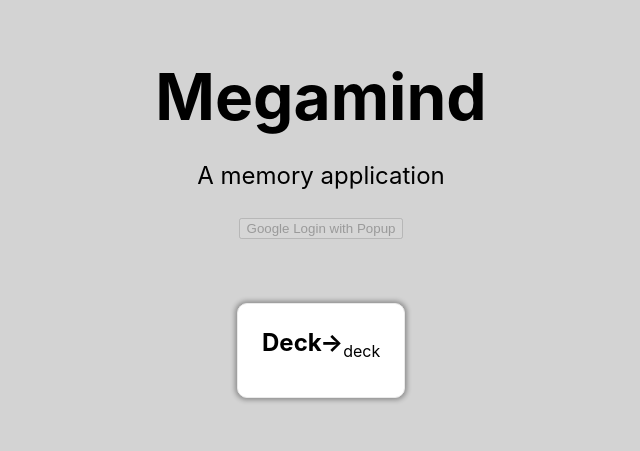
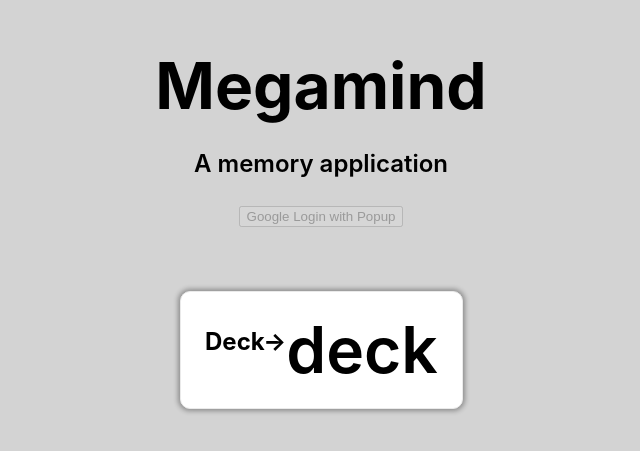
Before and after one commit to jsfuentes/Megamind, a Next.js app in the folder client/: page / in a window 1280 px wide. Shown: the part 179-630 px from the top of the page, without its empty margins (161-801 px from the left). Built offline with nearby package versions, Linux system fonts and the light colour scheme; no server answers.

Commit message:
helvetica baby

```diff
--- a/client/pages/DecklistApp.css
+++ b/client/pages/DecklistApp.css
@@ -1,5 +1,9 @@
 body {
-background-color: #d3d3d3;
+    background-color: #d3d3d3;
+    font-size: 64px;
+    line-height: 1.0625; /* The height Apple used to tighten up the spacing a bit. */
+    font-weight: 600; /* Nice, chunky, bold! */
+    font-family: "Helvetica Neue","Helvetica","Arial",sans-serif;
 }
 
 .container {
```
